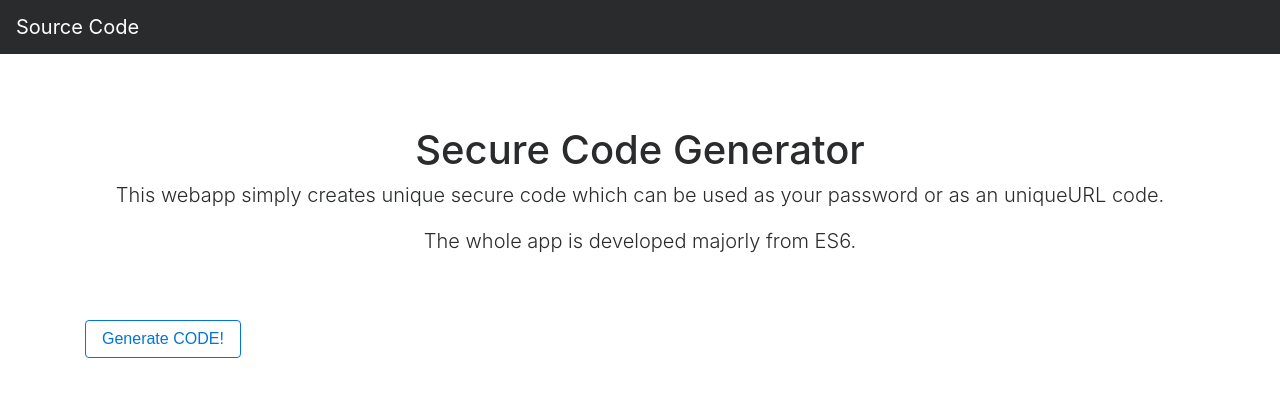
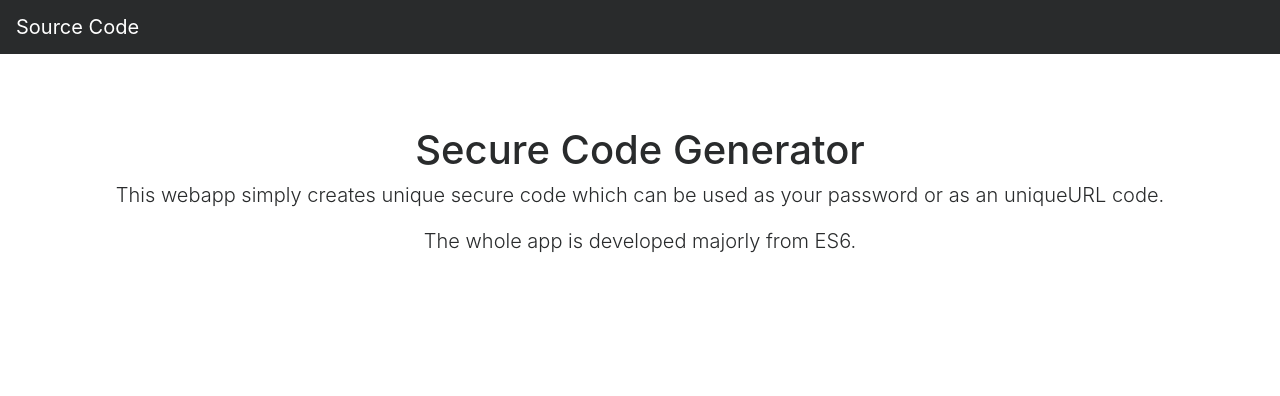
Before and after one commit to pranavj1001/PasswordGenerator, a React app: page build/index.html in a window 1280 px wide. Built offline with nearby package versions, Linux system fonts and the light colour scheme; a script that the page names is missing.

Commit message:
update index.html

```diff
--- a/build/index.html
+++ b/build/index.html
@@ -23,34 +23,6 @@
         <span class="navbar-toggler-icon"></span>
       </button>
       <a class="navbar-brand" href="https://github.com/pranavj1001/PasswordGenerator">Source Code</a>
-
-<!--
-      <div class="collapse navbar-collapse" id="navbarsExampleDefault">
-         <ul class="navbar-nav mr-auto">
-          <li class="nav-item active">
-            <a class="nav-link" href="#">Home <span class="sr-only">(current)</span></a>
-          </li>
-          <li class="nav-item">
-            <a class="nav-link" href="#">Link</a>
-          </li>
-          <li class="nav-item">
-            <a class="nav-link disabled" href="#">Disabled</a>
-          </li>
-          <li class="nav-item dropdown">
-            <a class="nav-link dropdown-toggle" href="http://example.com" id="dropdown01" data-toggle="dropdown" aria-haspopup="true" aria-expanded="false">Dropdown</a>
-            <div class="dropdown-menu" aria-labelledby="dropdown01">
-              <a class="dropdown-item" href="#">Action</a>
-              <a class="dropdown-item" href="#">Another action</a>
-              <a class="dropdown-item" href="#">Something else here</a>
-            </div>
-          </li>
-        </ul>
-        <form class="form-inline my-2 my-lg-0">
-           <input class="form-control mr-sm-2" type="text" placeholder="Search">
-          <a class="btn btn-outline-success my-2 my-sm-0" href="https://pranavj1001.github.io" style="float: right;">Magic!</a>
-        </form>
-      </div>
--->
     </nav>
 
     <div class="container">
@@ -60,9 +32,7 @@
             <p class="lead">This webapp simply creates unique secure code which can be used as your password or as an uniqueURL code. </p>
             <p class="lead">The whole app is developed majorly from ES6.</p>
         </div>
-        <div class="generateButton">
-            <button class="btn btn-outline-primary" id="generate" onclick="generateCode()">Generate CODE!</button>
-        </div>
+        <div id="generateButton"></div>
 
     </div><!-- /.container -->
 
```
